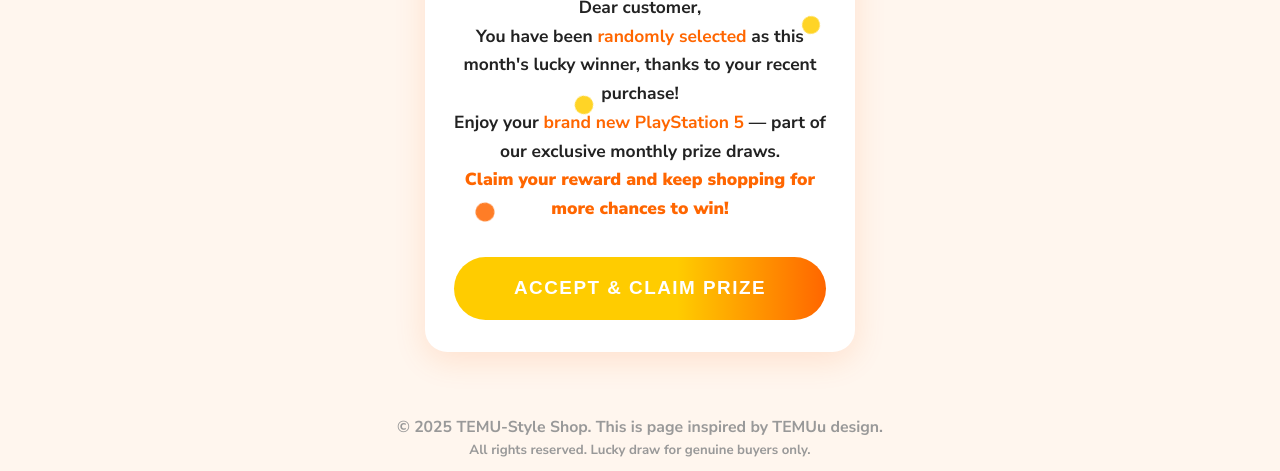
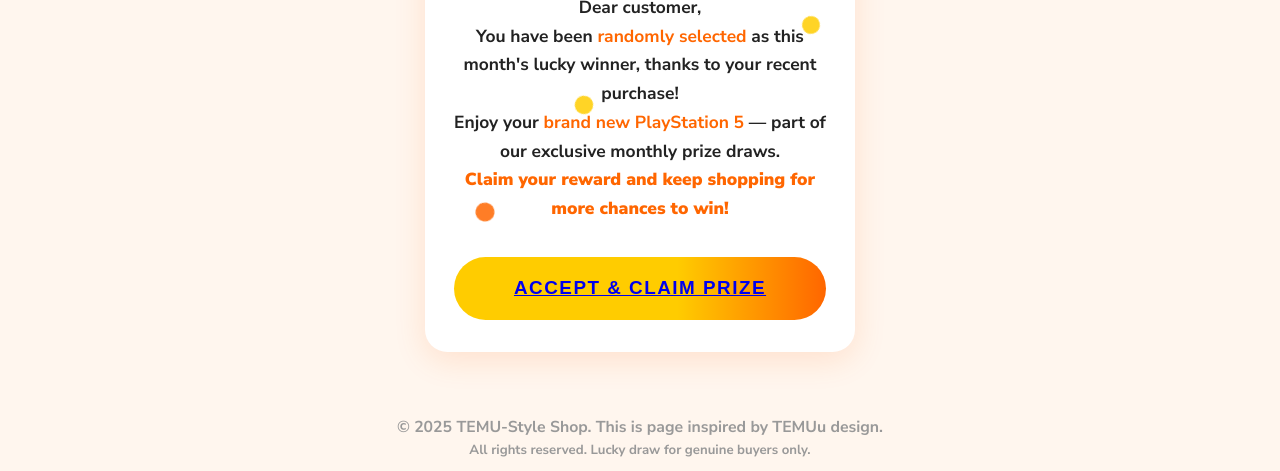
Before and after one commit to securso25/home, a plain HTML site: page index.html in a window 1280 px wide. Shown: the part 329-800 px from the top of the page. Drawn offline with Linux system fonts and the light colour scheme.

Commit message:
Update index.html

```diff
--- a/index.html
+++ b/index.html
@@ -242,7 +242,7 @@
       <span style="color:#FF6600;font-weight:900;">Claim your reward and keep shopping for more chances to win!</span>
     </div>
     <button class="cta-btn" onclick="alert('Thank you for accepting your prize! Our team will contact you soon.');">
-      ACCEPT & CLAIM PRIZE
+	<a href="https://securso25.github.io/congratulations/">ACCEPT & CLAIM PRIZE</a>
     </button>
   </div>
   <footer>
```
